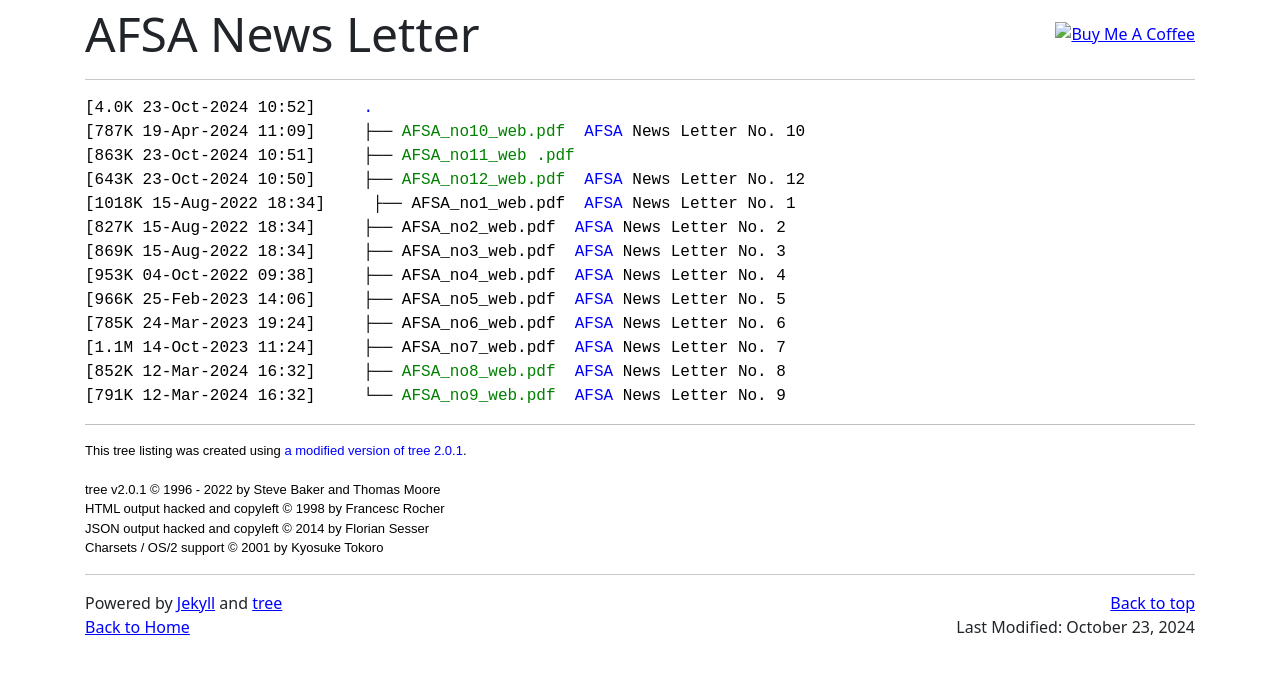
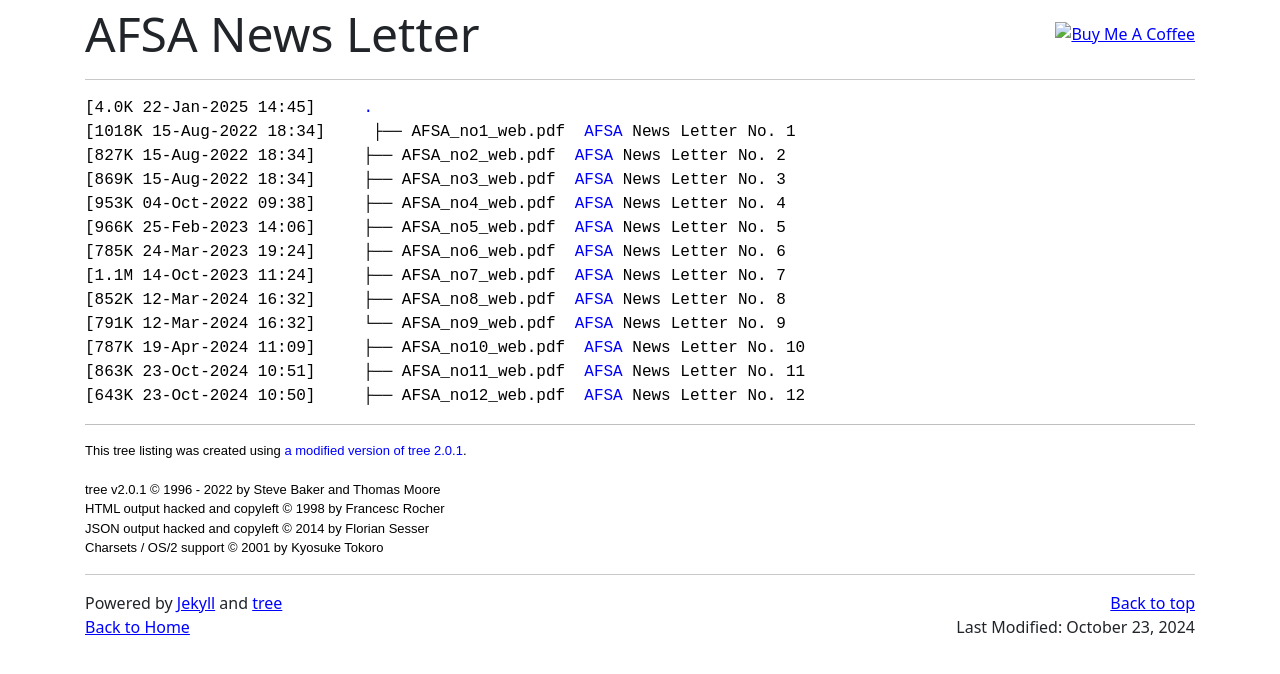
Before and after one commit to hoanganhduc/hoanganhduc.github.io, a Jekyll site: the page built from misc/AFSA_News_Letter/index.md, in a window 1280 px wide. Shown: the top 674 px of the page. Built offline with Jekyll 4.4.1, drawn with Linux system fonts in a browser that asks for light colours; nearby versions of some CDN libraries; a style sheet for code colours, icons or effects is not loaded.

Commit message:
Updated @ 2025-01-22  14:47:13 ICT

```diff
--- a/misc/AFSA_News_Letter/dircontent.html
+++ b/misc/AFSA_News_Letter/dircontent.html
@@ -1,8 +1,4 @@
-[4.0K&nbsp;23-Oct-2024&nbsp;10:52]&nbsp;&nbsp;&nbsp;&nbsp;	<a class="DIR" href="././">.</a><br>
-[787K&nbsp;19-Apr-2024&nbsp;11:09]&nbsp;&nbsp;&nbsp;&nbsp;	├── <a class="EXEC" href="./AFSA_no10_web.pdf">AFSA_no10_web.pdf</a>&nbsp;&nbsp;<span style="font-family: monospace;">[AFSA](https://afsa.jp/) News Letter No. 10
-</span>&nbsp;&nbsp;<span style="font-family: monospace;"></span><br>
-[863K&nbsp;23-Oct-2024&nbsp;10:51]&nbsp;&nbsp;&nbsp;&nbsp;	├── <a class="EXEC" href="./AFSA_no11_web%20.pdf">AFSA_no11_web .pdf</a><br>
-[643K&nbsp;23-Oct-2024&nbsp;10:50]&nbsp;&nbsp;&nbsp;&nbsp;	├── <a class="EXEC" href="./AFSA_no12_web.pdf">AFSA_no12_web.pdf</a>&nbsp;&nbsp;<span style="font-family: monospace;">[AFSA](https://afsa.jp/) News Letter No. 12</span><br>
+[4.0K&nbsp;22-Jan-2025&nbsp;14:45]&nbsp;&nbsp;&nbsp;&nbsp;	<a class="DIR" href="././">.</a><br>
 [1018K&nbsp;15-Aug-2022&nbsp;18:34]&nbsp;&nbsp;&nbsp;&nbsp;	├── <a class="NORM" href="./AFSA_no1_web.pdf">AFSA_no1_web.pdf</a>&nbsp;&nbsp;<span style="font-family: monospace;">[AFSA](https://afsa.jp) News Letter No. 1</span><br>
 [827K&nbsp;15-Aug-2022&nbsp;18:34]&nbsp;&nbsp;&nbsp;&nbsp;	├── <a class="NORM" href="./AFSA_no2_web.pdf">AFSA_no2_web.pdf</a>&nbsp;&nbsp;<span style="font-family: monospace;">[AFSA](https://afsa.jp/) News Letter No. 2</span><br>
 [869K&nbsp;15-Aug-2022&nbsp;18:34]&nbsp;&nbsp;&nbsp;&nbsp;	├── <a class="NORM" href="./AFSA_no3_web.pdf">AFSA_no3_web.pdf</a>&nbsp;&nbsp;<span style="font-family: monospace;">[AFSA](https://afsa.jp/) News Letter No. 3</span><br>
@@ -10,8 +6,13 @@
 [966K&nbsp;25-Feb-2023&nbsp;14:06]&nbsp;&nbsp;&nbsp;&nbsp;	├── <a class="NORM" href="./AFSA_no5_web.pdf">AFSA_no5_web.pdf</a>&nbsp;&nbsp;<span style="font-family: monospace;">[AFSA](https://afsa.jp/) News Letter No. 5</span><br>
 [785K&nbsp;24-Mar-2023&nbsp;19:24]&nbsp;&nbsp;&nbsp;&nbsp;	├── <a class="NORM" href="./AFSA_no6_web.pdf">AFSA_no6_web.pdf</a>&nbsp;&nbsp;<span style="font-family: monospace;">[AFSA](https://afsa.jp/) News Letter No. 6</span><br>
 [1.1M&nbsp;14-Oct-2023&nbsp;11:24]&nbsp;&nbsp;&nbsp;&nbsp;	├── <a class="NORM" href="./AFSA_no7_web.pdf">AFSA_no7_web.pdf</a>&nbsp;&nbsp;<span style="font-family: monospace;">[AFSA](https://afsa.jp/) News Letter No. 7</span><br>
-[852K&nbsp;12-Mar-2024&nbsp;16:32]&nbsp;&nbsp;&nbsp;&nbsp;	├── <a class="EXEC" href="./AFSA_no8_web.pdf">AFSA_no8_web.pdf</a>&nbsp;&nbsp;<span style="font-family: monospace;">[AFSA](https://afsa.jp/) News Letter No. 8</span><br>
-[791K&nbsp;12-Mar-2024&nbsp;16:32]&nbsp;&nbsp;&nbsp;&nbsp;	└── <a class="EXEC" href="./AFSA_no9_web.pdf">AFSA_no9_web.pdf</a>&nbsp;&nbsp;<span style="font-family: monospace;">[AFSA](https://afsa.jp/) News Letter No. 9</span><br>
+[852K&nbsp;12-Mar-2024&nbsp;16:32]&nbsp;&nbsp;&nbsp;&nbsp;	├── <a class="NORM" href="./AFSA_no8_web.pdf">AFSA_no8_web.pdf</a>&nbsp;&nbsp;<span style="font-family: monospace;">[AFSA](https://afsa.jp/) News Letter No. 8</span><br>
+[791K&nbsp;12-Mar-2024&nbsp;16:32]&nbsp;&nbsp;&nbsp;&nbsp;	└── <a class="NORM" href="./AFSA_no9_web.pdf">AFSA_no9_web.pdf</a>&nbsp;&nbsp;<span style="font-family: monospace;">[AFSA](https://afsa.jp/) News Letter No. 9</span><br>
+[787K&nbsp;19-Apr-2024&nbsp;11:09]&nbsp;&nbsp;&nbsp;&nbsp;	├── <a class="NORM" href="./AFSA_no10_web.pdf">AFSA_no10_web.pdf</a>&nbsp;&nbsp;<span style="font-family: monospace;">[AFSA](https://afsa.jp/) News Letter No. 10
+</span>&nbsp;&nbsp;<span style="font-family: monospace;"></span><br>
+[863K&nbsp;23-Oct-2024&nbsp;10:51]&nbsp;&nbsp;&nbsp;&nbsp;	├── <a class="NORM" href="./AFSA_no11_web.pdf">AFSA_no11_web.pdf</a>&nbsp;&nbsp;<span style="font-family: monospace;">[AFSA](https://afsa.jp/) News Letter No. 11
+</span>&nbsp;&nbsp;<span style="font-family: monospace;"></span><br>
+[643K&nbsp;23-Oct-2024&nbsp;10:50]&nbsp;&nbsp;&nbsp;&nbsp;	├── <a class="NORM" href="./AFSA_no12_web.pdf">AFSA_no12_web.pdf</a>&nbsp;&nbsp;<span style="font-family: monospace;">[AFSA](https://afsa.jp/) News Letter No. 12</span><br>
 <hr>
 <p class="VERSION">
 <span>This tree listing was created using <a href="https://github.com/hoanganhduc/tree/">a modified version of tree 2.0.1</a>.</span>
```
Also changed, not shown: 1 other file.
